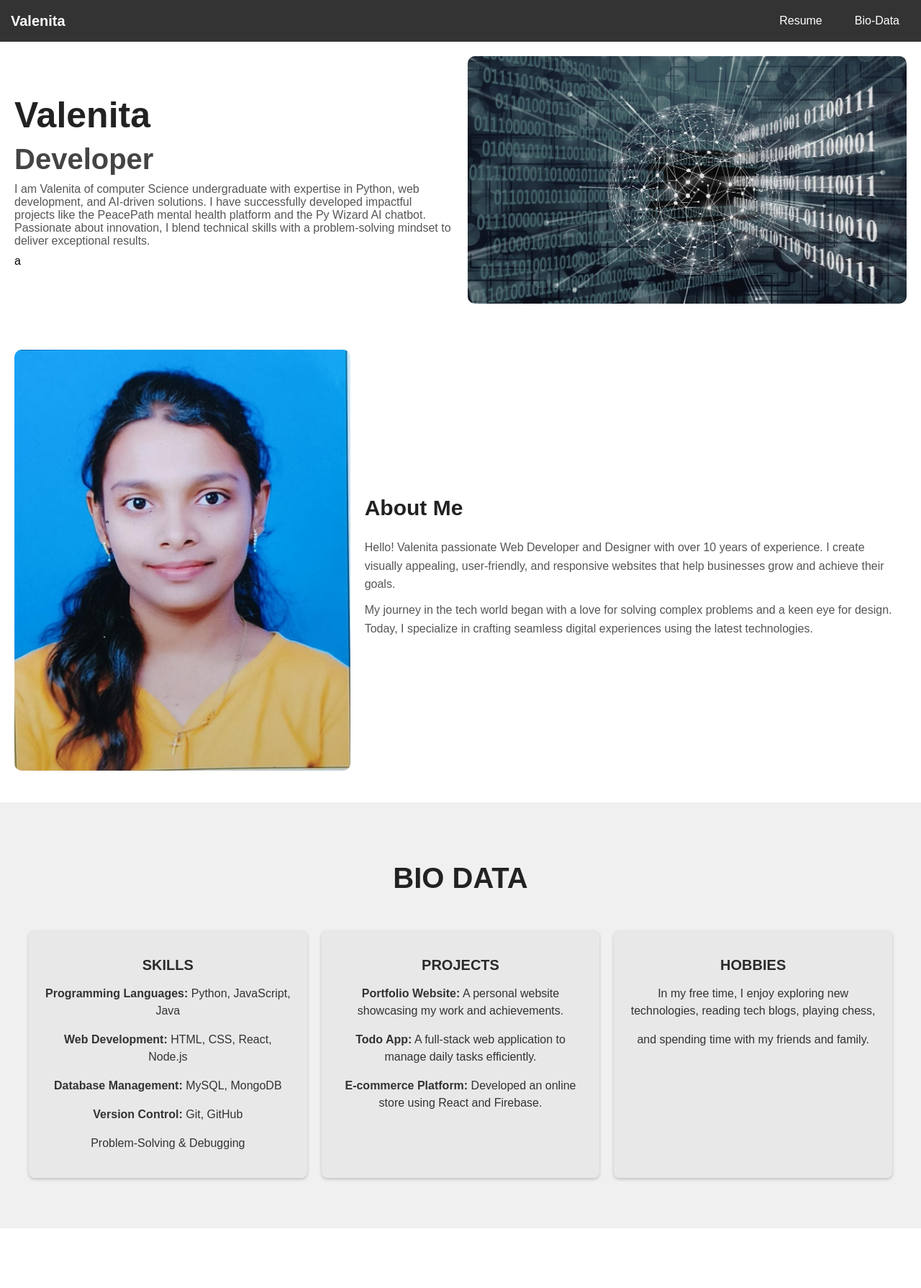
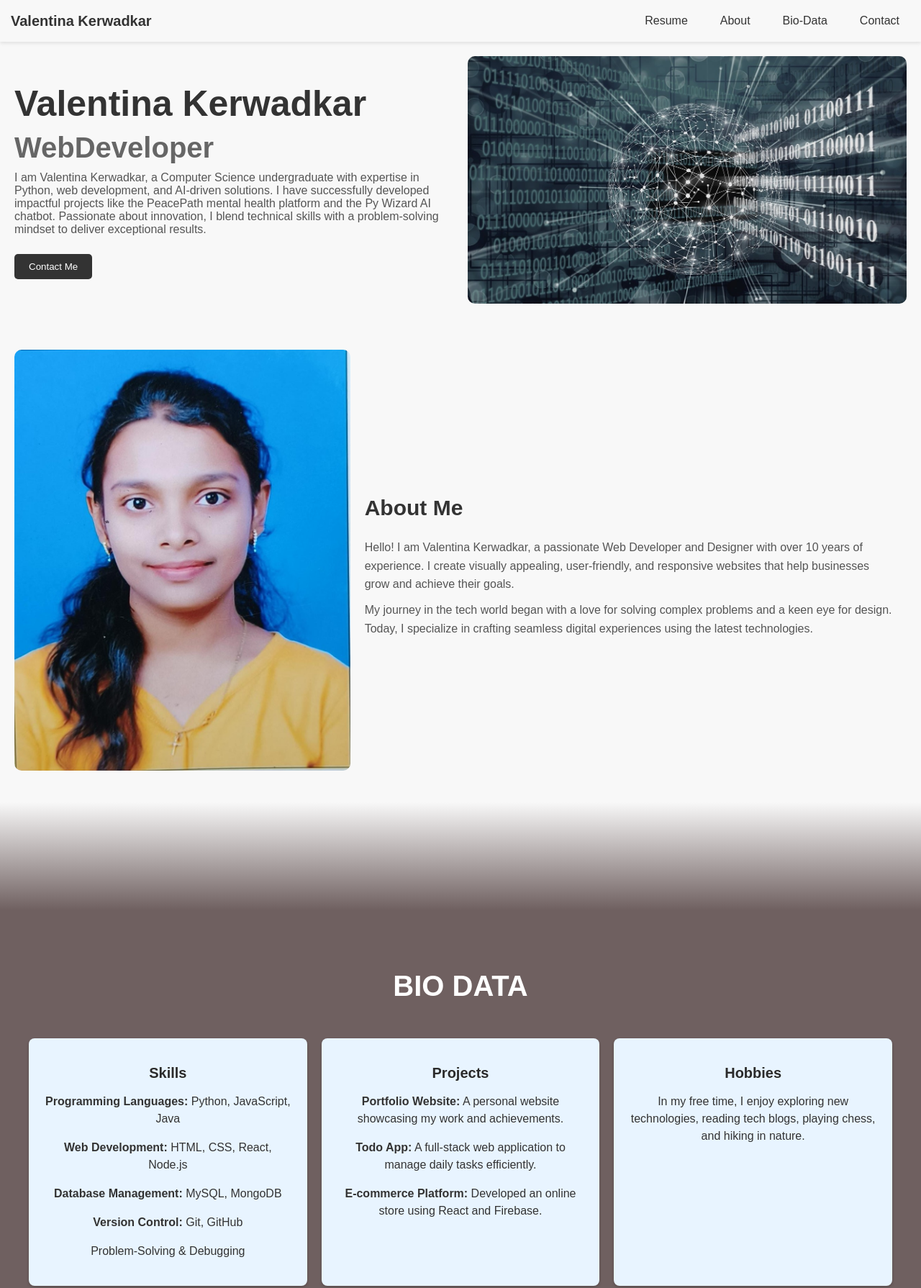
Before and after one commit to Valentinakerwadkar/fripop, a plain HTML site: page index.html in a window 1280 px wide. Shown: the top 1790 px of the page at 72% size. Before the commit the page ends 1707 px from the top, so only its background shows below. Drawn offline with Linux system fonts and the light colour scheme.

Commit message:
Update index.html

```diff
--- a/index.html
+++ b/index.html
@@ -3,26 +3,27 @@
 <head>
     <meta charset="UTF-8">
     <meta name="viewport" content="width=device-width, initial-scale=1.0">
-    <title>Valenit</title>
+    <title>Valentina Portfolio</title>
     <style>
         body {
             margin: 0;
             font-family: Arial, sans-serif;
-            background-color: #ffffff;
+            background-color: #f8f8f8;
         }
 
         nav {
             display: flex;
             justify-content: space-between;
             align-items: center;
-            background-color: #333;
+            background-color: #f8f8f8;
             padding: 10px 15px;
+            box-shadow: 0 2px 5px rgba(0, 0, 0, 0.1);
         }
 
         nav .logo {
             font-size: 20px;
             font-weight: bold;
-            color: #fff;
+            color: #333;
         }
 
         nav .nav-links {
@@ -33,13 +34,13 @@
         nav .nav-links a {
             text-decoration: none;
             font-size: 16px;
-            color: #fff;
+            color: #333;
             padding: 10px 15px;
             transition: background 0.3s ease;
         }
 
         nav .nav-links a:hover {
-            background-color: #555;
+            background-color: #ddd;
             border-radius: 5px;
         }
 
@@ -67,13 +68,30 @@
         .intro-text h1 {
             font-size: 50px;
             margin: 0;
-            color: #222;
+            color: #333;
         }
 
         .intro-text h2 {
             font-size: 40px;
             margin: 10px 0;
-            color: #444;
+            color: #666;
+            display: flex;
+        }
+
+        .intro-text h2 span {
+            display: inline-block;
+            overflow: hidden;
+            white-space: nowrap;
+            animation: change-role 2s linear infinite;
+        }
+
+        @keyframes change-role {
+            0%, 50% {
+                transform: translateY(0);
+            }
+            100% {
+                transform: translateY(-40px);
+            }
         }
 
         .intro-text p {
@@ -84,7 +102,7 @@
         .intro-text .btn {
             margin-top: 15px;
             padding: 10px 20px;
-            background-color: #222;
+            background-color: #333;
             color: white;
             border: none;
             border-radius: 5px;
@@ -93,7 +111,7 @@
         }
 
         .intro-text .btn:hover {
-            background-color: #444;
+            background-color: #555;
         }
 
         .intro-image {
@@ -135,7 +153,7 @@
 
         .about-text h2 {
             font-size: 30px;
-            color: #222;
+            color: #333;
         }
 
         .about-text p {
@@ -144,18 +162,37 @@
             line-height: 1.6;
         }
 
+        .gradient-transition {
+            height: 150px;
+            background: linear-gradient(to bottom, #f8f8f8, #6f6060);
+        }
+
         .recent-work {
             padding: 50px 20px;
-            background-color: #f0f0f0;
-            color: #222;
+            background-color: #6f6060;
+            color: #fff;
             text-align: center;
+            position: relative;
         }
 
-        .recent-work h2 {
+        .recent-work h2.animated-heading {
         font-size: 40px;
         margin-bottom: 30px;
         text-transform: uppercase;
-            color: #222;
+        color: #fff;
+        animation: textSlideIn 1s ease-in-out, textGlow 2s infinite alternate;
+    }
+    .recent-work h2.animated-heading {
+        font-size: 40px;
+        margin-bottom: 30px;
+        text-transform: uppercase;
+        color: #fff;
+        animation: textSlideIn 1s ease-in-out, textGlow 2s infinite alternate;
+    }
+
+        @keyframes fadeIn {
+            from { opacity: 0; }
+            to { opacity: 1; }
         }
 
         .recent-work .projects {
@@ -173,7 +210,7 @@
 
         .recent-work .projects img:hover {
             transform: scale(1.1);
-            box-shadow: 0 5px 15px rgba(0, 0, 0, 0.2);
+            box-shadow: 0 5px 15px rgba(241, 239, 239, 0.3);
         }
 
         @media (max-width: 768px) {
@@ -224,7 +261,6 @@
                 font-size: 25px;
             }
         }
-
         .recent-work .info-sections {
     display: grid;
     gap: 20px;
@@ -233,7 +269,7 @@
 }
 
 .box {
-            background-color: #e8e8e8;
+    background-color: #e8f4ff;
     border-radius: 8px;
     padding: 20px;
     box-shadow: 0 2px 4px rgba(0, 0, 0, 0.2);
@@ -249,10 +285,9 @@
     color: #333;
     line-height: 1.5;
 }
-
 /* Footer Section */
 .footer {
-            background-color: #444;
+    background-color: #2a2a2a;
     color: #fff;
     padding: 30px 20px;
     text-align: center;
@@ -281,7 +316,7 @@
 }
 
 .footer-contact-info a:hover {
-            color: #6fa8dc; /* Light Blue Color */
+    color: #4da8da; /* Light Blue Color */
 }
 
 .footer-social {
@@ -301,44 +336,47 @@
 
 .footer-bottom {
     margin-top: 20px;
-            border-top: 1px solid #666;
+    border-top: 1px solid #444;
     padding-top: 10px;
     font-size: 14px;
 }
+
 
     </style>
 </head>
 <body>
     <nav>
-        <div class="logo">Valenita</div>
+        <div class="logo">Valentina Kerwadkar</div>
         <div class="nav-links">
             <a href="https://valentinakerwadkar.github.io/my/">Resume</a>
+            <a href="#about">About</a>
             <a href="#bio-data">Bio-Data</a>
+            <a href="#contact">Contact</a>
         </div>
     </nav>
 
     <div class="container">
         <div class="intro">
             <div class="intro-text">
-                <h1>Valenita</h1>
-                <h2>Developer</h2>
-                <p>I am Valenita of computer Science undergraduate with expertise in Python, web development, and AI-driven solutions. I have successfully developed impactful projects like the PeacePath mental health platform and the Py Wizard AI chatbot. Passionate about innovation, I blend technical skills with a problem-solving mindset to deliver exceptional results.</p>
-                a
+                <h1>Valentina Kerwadkar</h1>
+                <h2>Web <span id="role"></span></h2>
+                <p>I am Valentina Kerwadkar, a Computer Science undergraduate with expertise in Python, web development, and AI-driven solutions. I have successfully developed impactful projects like the PeacePath mental health platform and the Py Wizard AI chatbot. Passionate about innovation, I blend technical skills with a problem-solving mindset to deliver exceptional results.</p>
+                <button class="btn">Contact Me</button>
             </div>
             <div class="intro-image">
-                <img src="./hii.jpg"Milton Mascarenhas">
+                <img src="./hii.jpg" alt="Milton Mascarenhas">
             </div>
         </div>
     </div>
 
     <div id="about" class="about-section">
         <div class="about-image">
-            <img src="./Valentina.jpeg"alt="About Milton Mascarenhas">
+            <img src="./Valentina.jpeg" alt="About Milton Mascarenhas">
         </div>
         <div class="about-text">
             <h2>About Me</h2>
             <p>
-                Hello! Valenita passionate Web Developer and Designer with over 10 years of experience. I create visually appealing, user-friendly, and responsive websites that help businesses grow and achieve their goals.
+                Hello! I am Valentina Kerwadkar, a passionate Web Developer and Designer with over 10 years of experience. I create visually appealing, user-friendly, and responsive websites that help businesses grow and achieve their goals.
             </p>
             <p>
                 My journey in the tech world began with a love for solving complex problems and a keen eye for design. Today, I specialize in crafting seamless digital experiences using the latest technologies.
@@ -346,10 +384,14 @@
         </div>
     </div>
 
+    <div class="gradient-transition"></div>
+
         <div class="recent-work">
-        <h2 id="bio-data">Bio Data</h2>
+            <h2 id="bio-data" class="animated-heading">Bio Data</h2>
 
+            <!-- New Section: About Me, Skills, Projects, Hobbies -->
             <div class="info-sections">
+
                 <div class="box">
                     <h2>Skills</h2>
                     <p><strong>Programming Languages:</strong> Python, JavaScript, Java</p>
@@ -366,11 +408,52 @@
                 </div>
                 <div class="box">
                     <h2>Hobbies</h2>
-                <p>In my free time, I enjoy exploring new technologies, reading tech blogs, playing chess,</p>
-                <p>and spending time with my friends and family.</p>
+                    <p>In my free time, I enjoy exploring new technologies, reading tech blogs, playing chess, and hiking in nature.</p>
                 </div>
             </div>
         </div>
+        <!-- Footer Section -->
+<footer class="footer">
+    <div class="footer-container">
+        <div class="footer-contact-info">
+            <h2>Contact Me</h2>
+            <p>Email: <a href="mailto:your-email@example.com">kerwadkarvtk@gmail.com</a></p>
+            <p>WhatsApp: <a href="https://wa.me/1234567890" target="_blank">+91 7795036070</a></p>
+        </div>
+        <div class="footer-social">
+            <a href="https://www.instagram.com/yourusername" target="_blank">
+                <img src="./insta.jpg" alt="Instagram">
+            </a>
+            <a href="kerwadkarvtk@gmail.com">
+                <img src="./email.png" alt="Email">
+            </a>
+            <a href="https://wa.me/1234567890" target="_blank">
+                <img src="./whatsapp.png" alt="WhatsApp">
+            </a>
+            <a href="https://www.facebook" target="_blank">
+                <img src="./facebook.png" alt="Facebook">
+            </a>
+        </div>
+    </div>
+    <div class="footer-bottom">
+        <p>&copy; 2024 Valentina. All Rights Reserved.</p>
+    </div>
+</footer>
 
+
+
+    <script>
+        const roles = ["Developer", "Designer"];
+        let roleIndex = 0;
+        const roleElement = document.getElementById("role");
+
+        function updateRole() {
+            roleElement.textContent = roles[roleIndex];
+            roleIndex = (roleIndex + 1) % roles.length;
+        }
+
+        setInterval(updateRole, 2000);
+        updateRole();
+    </script>
 </body>
 </html>
```
Lines whose indentation alone changed are shown as unchanged.
